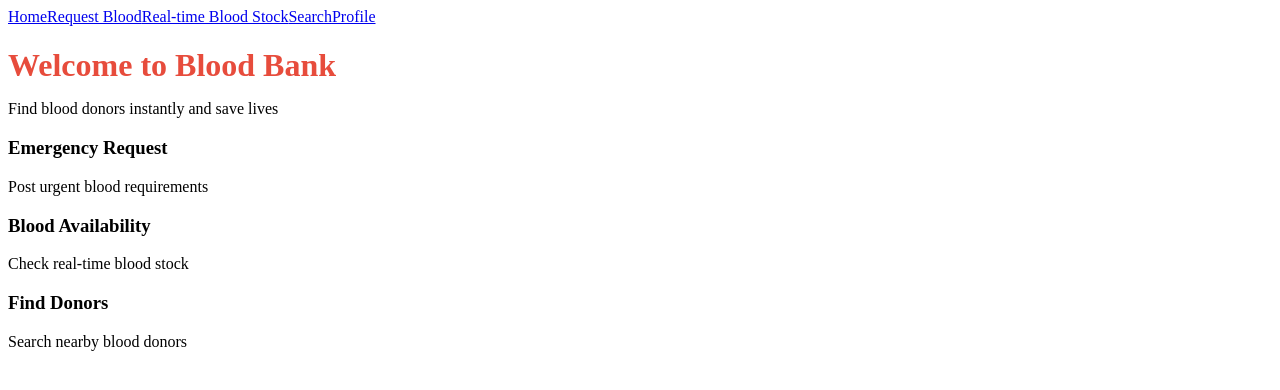
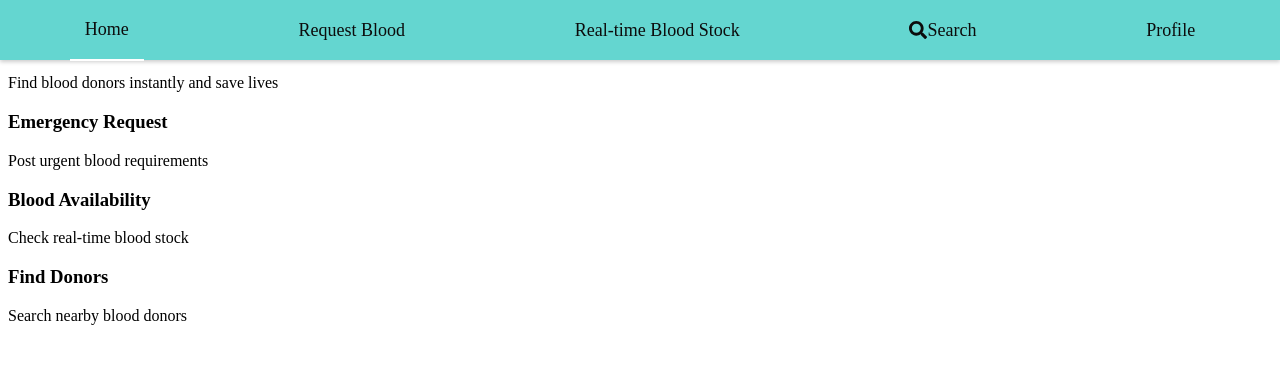
Before and after one commit to sshreya007/BloodDonationNetwork-Frontend, a React (Create React App) app: page /home in a window 1280 px wide. Shown: the top 390 px of the page. Built offline with nearby package versions, Linux system fonts and the light colour scheme.

Commit message:
third commit changes in navbar final

```diff
--- a/src/components/Navbar/Navbar.js
+++ b/src/components/Navbar/Navbar.js
@@ -1,6 +1,7 @@
 import React from "react";
 import { Link, useLocation } from "react-router-dom";
-import styles from "./Navbar.css";
+import styles from "./Navbar.module.css";
+import { FaSearch } from "react-icons/fa";
 
 const Navbar = () => {
   const location = useLocation();
@@ -10,7 +11,9 @@ const Navbar = () => {
       <Link to="/home" className={location.pathname === "/home" ? styles.active : ""}>Home</Link>
       <Link to="/request-blood" className={location.pathname === "/request-blood" ? styles.active : ""}>Request Blood</Link>
       <Link to="/blood-stock" className={location.pathname === "/blood-stock" ? styles.active : ""}>Real-time Blood Stock</Link>
-      <Link to="/search" className={location.pathname === "/search" ? styles.active : ""}>Search</Link>
+      <Link to="/search" className={location.pathname === "/search" ? styles.active : ""}>
+      <FaSearch className="search-icon" />Search
+      </Link>
       <Link to="/profile" className={location.pathname === "/profile" ? styles.active : ""}>Profile</Link>
     </nav>
   );
```
Also changed, not shown: src/components/Navbar/Navbar.module.css (renamed from src/components/Navbar/Navbar.css).
